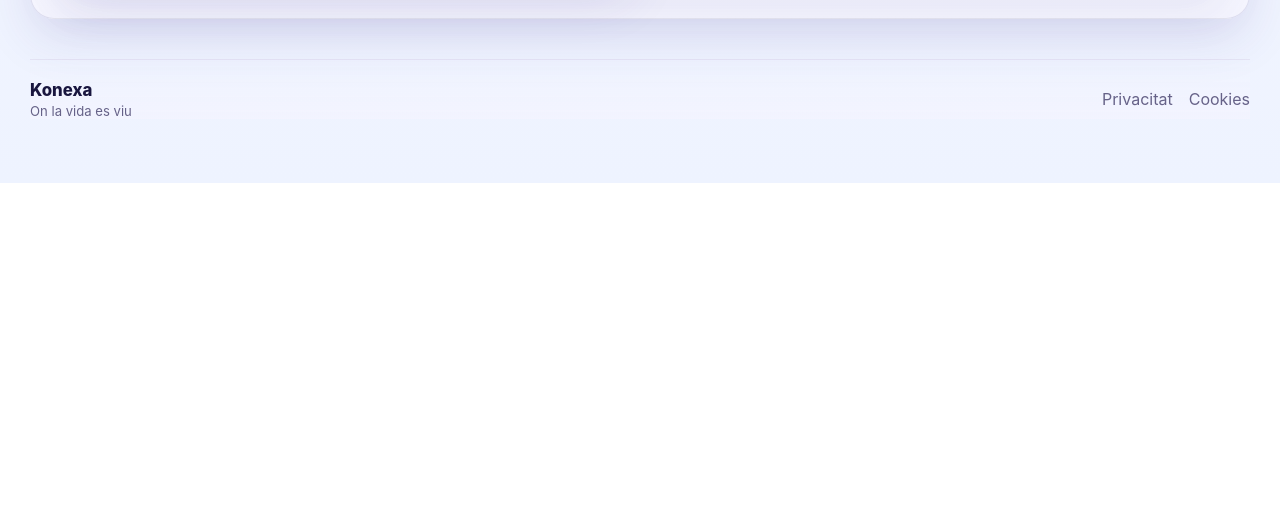
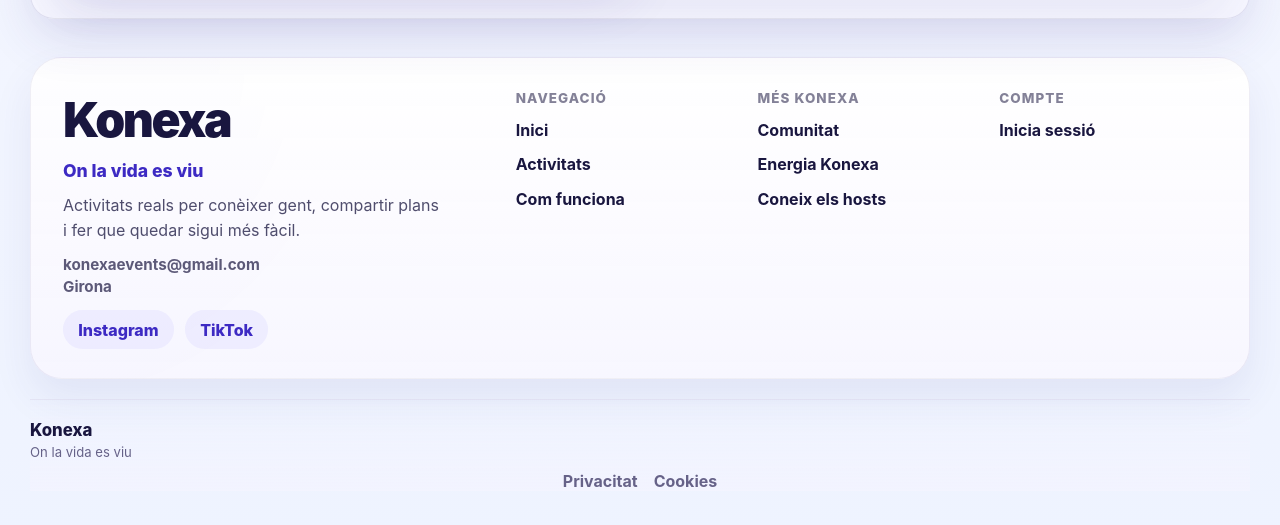
Before and after one commit to konexaevent/konexa-preview, a Next.js app: page / in a window 1280 px wide. Shown: the part 1101-1626 px from the top of the page. Before the commit the page ends 1284 px from the top, so only its background shows below. Built offline with nearby package versions, Linux system fonts and the light colour scheme; no server answers; the database is empty.

Commit message:
Refine footer navigation and header layout

```diff
--- a/app/globals.css
+++ b/app/globals.css
@@ -640,16 +640,139 @@ button {
 
 .site-footer {
   display: flex;
-  align-items: center;
-  justify-content: space-between;
-  gap: 1rem;
-  margin-top: 2.5rem;
+  align-items: stretch;
+  justify-content: flex-start;
+  flex-direction: column;
+  gap: 0.7rem;
+  margin-top: 1.3rem;
   padding: 1.25rem 0 0;
   border-top: 1px solid rgba(62, 56, 133, 0.08);
   color: var(--muted);
   background: linear-gradient(180deg, rgba(255, 255, 255, 0), rgba(247, 244, 255, 0.48));
 }
 
+.footer-main {
+  display: grid;
+  gap: 0.4rem;
+  width: 100%;
+}
+
+.page-end-nav {
+  margin-top: 2.4rem;
+}
+
+.page-end-nav-shell {
+  display: grid;
+  grid-template-columns: minmax(0, 1.2fr) minmax(0, 2fr);
+  gap: 2rem;
+  padding: 2rem 2rem 1.8rem;
+  border-radius: 32px;
+  border: 1px solid rgba(62, 56, 133, 0.08);
+  background:
+    linear-gradient(180deg, rgba(255, 255, 255, 0.96), rgba(248, 246, 255, 0.92)),
+    radial-gradient(circle at left top, rgba(103, 84, 255, 0.08), transparent 40%);
+  box-shadow: 0 20px 40px rgba(57, 45, 143, 0.08);
+}
+
+.page-end-nav-title {
+  margin: 0;
+  font-size: 0.84rem;
+  font-weight: 800;
+  letter-spacing: 0.08em;
+  text-transform: uppercase;
+  color: rgba(25, 22, 63, 0.54);
+}
+
+.page-end-brand {
+  display: grid;
+  align-content: start;
+  gap: 0.7rem;
+}
+
+.page-end-brand-name {
+  margin: 0;
+  font-size: clamp(2rem, 5vw, 3rem);
+  font-weight: 900;
+  letter-spacing: -0.05em;
+  color: var(--ink);
+}
+
+.page-end-brand-tagline {
+  margin: 0;
+  font-size: 1.1rem;
+  font-weight: 800;
+  color: var(--primary-deep);
+}
+
+.page-end-brand-copy {
+  margin: 0;
+  max-width: 24rem;
+  font-size: 1rem;
+  line-height: 1.6;
+  color: rgba(25, 22, 63, 0.76);
+}
+
+.page-end-brand-contact {
+  display: grid;
+  gap: 0.2rem;
+  font-size: 0.95rem;
+  font-weight: 700;
+  color: rgba(25, 22, 63, 0.7);
+}
+
+.page-end-socials {
+  display: flex;
+  align-items: center;
+  flex-wrap: wrap;
+  gap: 0.7rem;
+  margin-top: 0.2rem;
+}
+
+.page-end-socials a {
+  display: inline-flex;
+  align-items: center;
+  justify-content: center;
+  min-height: 2.4rem;
+  padding: 0.55rem 0.95rem;
+  border-radius: 999px;
+  background: rgba(103, 84, 255, 0.07);
+  color: var(--primary-deep);
+  font-weight: 800;
+}
+
+.page-end-columns {
+  display: grid;
+  grid-template-columns: repeat(3, minmax(0, 1fr));
+  gap: 1.5rem;
+}
+
+.page-end-column {
+  display: grid;
+  align-content: start;
+  gap: 0.85rem;
+}
+
+.page-end-list {
+  display: grid;
+  gap: 0.8rem;
+}
+
+.page-end-list a,
+.page-end-link-button {
+  display: inline-flex;
+  align-items: center;
+  justify-content: flex-start;
+  width: fit-content;
+  padding: 0;
+  border: 0;
+  background: transparent;
+  color: var(--ink);
+  font-size: 1rem;
+  font-weight: 700;
+  line-height: 1.35;
+  text-align: left;
+}
+
 .footer-brand {
   display: grid;
   gap: 0.2rem;
@@ -664,6 +787,50 @@ button {
 .footer-brand span {
   font-size: 0.82rem;
   color: var(--muted);
+}
+
+.footer-nav {
+  display: flex;
+  align-items: center;
+  flex-wrap: wrap;
+  gap: 0.55rem 0.7rem;
+  width: 100%;
+}
+
+.footer-nav a,
+.footer-nav-action {
+  display: inline-flex;
+  align-items: center;
+  justify-content: flex-start;
+  min-height: 2.3rem;
+  padding: 0.55rem 0.88rem;
+  border-radius: 999px;
+  background: rgba(103, 84, 255, 0.06);
+  color: var(--primary-deep);
+  font-size: 0.88rem;
+  font-weight: 700;
+}
+
+.footer-nav-form {
+  display: inline-flex;
+  margin: 0;
+}
+
+.footer-nav-action {
+  border: 0;
+  cursor: pointer;
+}
+
+.footer-links {
+  display: flex;
+  align-items: center;
+  justify-content: center;
+  gap: 0.9rem;
+  width: 100%;
+}
+
+.footer-links a {
+  font-weight: 700;
 }
 
 .cookie-banner {
@@ -3167,6 +3334,10 @@ textarea {
     gap: 0.72rem;
   }
 
+  .brand-copy {
+    min-width: 0;
+  }
+
   .brand-mark {
     min-width: 3.7rem;
     min-height: 3.7rem;
@@ -3224,10 +3395,11 @@ textarea {
 
   .site-nav {
     width: auto;
-    gap: 0.95rem;
+    min-width: 0;
+    gap: 0.72rem;
     flex-wrap: nowrap;
     justify-content: flex-start;
-    flex-shrink: 0;
+    flex: 0 1 auto;
   }
 
   .site-menu-dropdown {
@@ -3256,21 +3428,26 @@ textarea {
 
   .nav-user-area {
     width: auto;
+    min-width: 0;
     flex-wrap: nowrap;
   }
 
   .nav-user-area .user-chip {
     display: grid;
     min-width: 0;
-    padding-inline: 0.58rem;
+    max-width: 7.6rem;
+    padding-inline: 0.52rem;
   }
 
   .user-chip-title {
-    font-size: 0.64rem;
+    display: none;
   }
 
   .user-chip-subtitle {
-    font-size: 0.7rem;
+    font-size: 0.72rem;
+    white-space: nowrap;
+    overflow: hidden;
+    text-overflow: ellipsis;
   }
 
   .nav-user-area .nav-plain-button {
@@ -3539,6 +3716,24 @@ textarea {
     flex-direction: column;
   }
 
+  .page-end-nav-shell {
+    grid-template-columns: 1fr;
+    padding: 1.35rem 1.15rem;
+  }
+
+  .page-end-columns {
+    grid-template-columns: 1fr;
+    gap: 1.15rem;
+  }
+
+  .footer-main {
+    width: 100%;
+  }
+
+  .footer-nav {
+    width: 100%;
+  }
+
   .cookie-banner {
     right: 0.5rem;
     left: 0.5rem;
--- a/app/layout.tsx
+++ b/app/layout.tsx
@@ -1,6 +1,7 @@
 import type { Metadata } from "next";
 import Link from "next/link";
 import "./globals.css";
+import { signOutAction } from "@/app/actions";
 import { BrandSplash } from "@/components/brand-splash";
 import { CookieBanner } from "@/components/cookie-banner";
 import { SiteHeader } from "@/components/site-header";
@@ -88,10 +89,83 @@ export default async function RootLayout({
 
           <main>{children}</main>
 
+          <section className="page-end-nav" aria-label={messages.navMenu}>
+            <div className="page-end-nav-shell">
+              <div className="page-end-brand">
+                <p className="page-end-brand-name">Konexa</p>
+                <p className="page-end-brand-tagline">{messages.brandTagline}</p>
+                <p className="page-end-brand-copy">
+                  Activitats reals per conèixer gent, compartir plans i fer que quedar sigui més fàcil.
+                </p>
+                <div className="page-end-brand-contact">
+                  <span>konexaevents@gmail.com</span>
+                  <span>Girona</span>
+                </div>
+                <div className="page-end-socials">
+                  <a
+                    href="https://www.instagram.com/konexa.events?igsh=NmV1cjZlczRvZ285&utm_source=qr"
+                    target="_blank"
+                    rel="noreferrer"
+                    aria-label="Instagram"
+                  >
+                    Instagram
+                  </a>
+                  <a
+                    href="https://www.tiktok.com/@konexa.on.la.vida?_r=1&_t=ZN-95CVreumUr8"
+                    target="_blank"
+                    rel="noreferrer"
+                    aria-label="TikTok"
+                  >
+                    TikTok
+                  </a>
+                </div>
+              </div>
+
+              <div className="page-end-columns">
+                <div className="page-end-column">
+                  <p className="page-end-nav-title">Navegació</p>
+                  <nav className="page-end-list">
+                    <Link href="/">{messages.menuHome}</Link>
+                    <Link href="/#plans">{messages.navActivities}</Link>
+                    <Link href="/com-funciona">{messages.menuHowItWorks}</Link>
+                  </nav>
+                </div>
+
+                <div className="page-end-column">
+                  <p className="page-end-nav-title">Més Konexa</p>
+                  <nav className="page-end-list">
+                    <Link href="/comunitat">{messages.menuCommunity}</Link>
+                    <Link href="/energia">{messages.navEnergy}</Link>
+                    <Link href="/hosts">{messages.navHosts}</Link>
+                  </nav>
+                </div>
+
+                <div className="page-end-column">
+                  <p className="page-end-nav-title">Compte</p>
+                  <nav className="page-end-list">
+                    {user ? <Link href="/profile">{messages.myProfile}</Link> : <Link href="/login">{messages.navLogin}</Link>}
+                    {dashboard && dashboard.profile.role === "admin" ? (
+                      <Link href="/admin">{messages.navAdmin}</Link>
+                    ) : null}
+                    {user ? (
+                      <form action={signOutAction} className="footer-nav-form">
+                        <button type="submit" className="page-end-link-button">
+                          {messages.navLogout}
+                        </button>
+                      </form>
+                    ) : null}
+                  </nav>
+                </div>
+              </div>
+            </div>
+          </section>
+
           <footer className="site-footer">
-            <div className="footer-brand">
-              <p>Konexa</p>
-              <span>{messages.brandTagline}</span>
+            <div className="footer-main">
+              <div className="footer-brand">
+                <p>Konexa</p>
+                <span>{messages.brandTagline}</span>
+              </div>
             </div>
             <div className="footer-links">
               <Link href="/privacy">Privacitat</Link>
```
